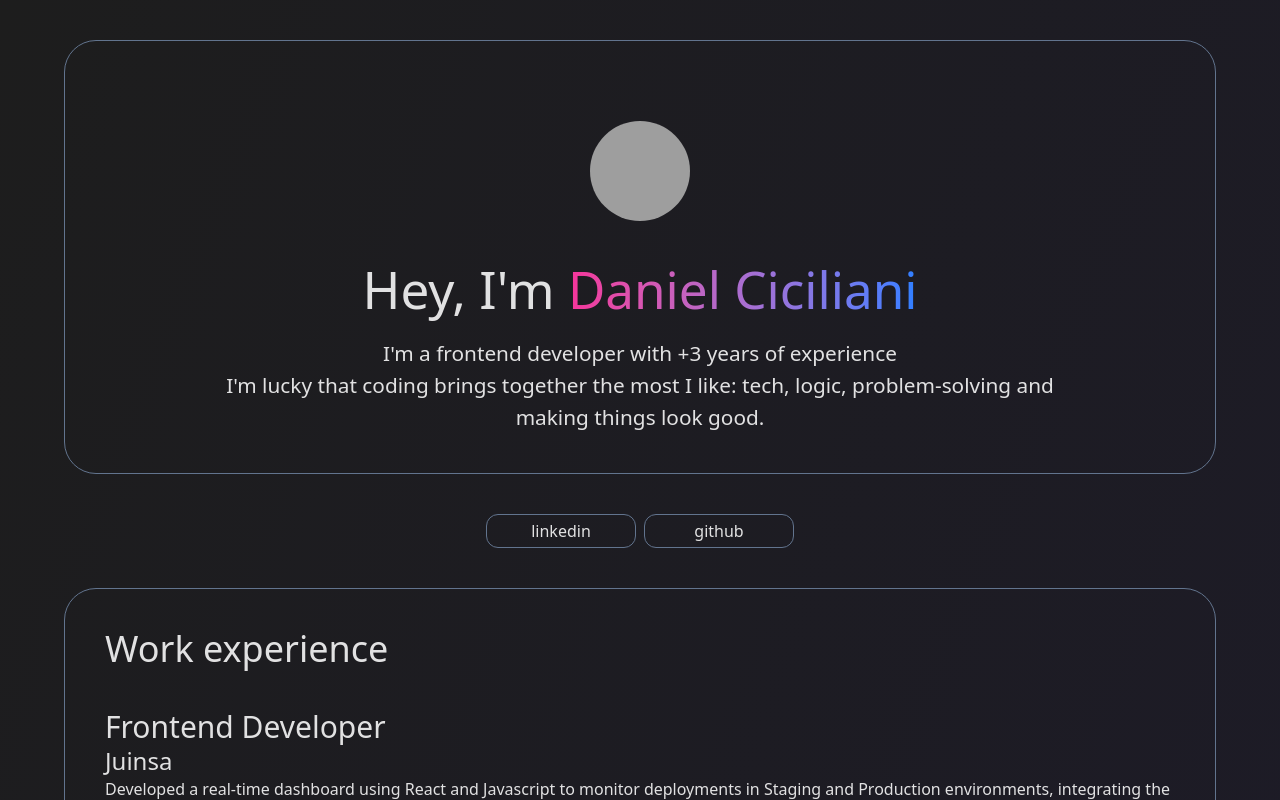
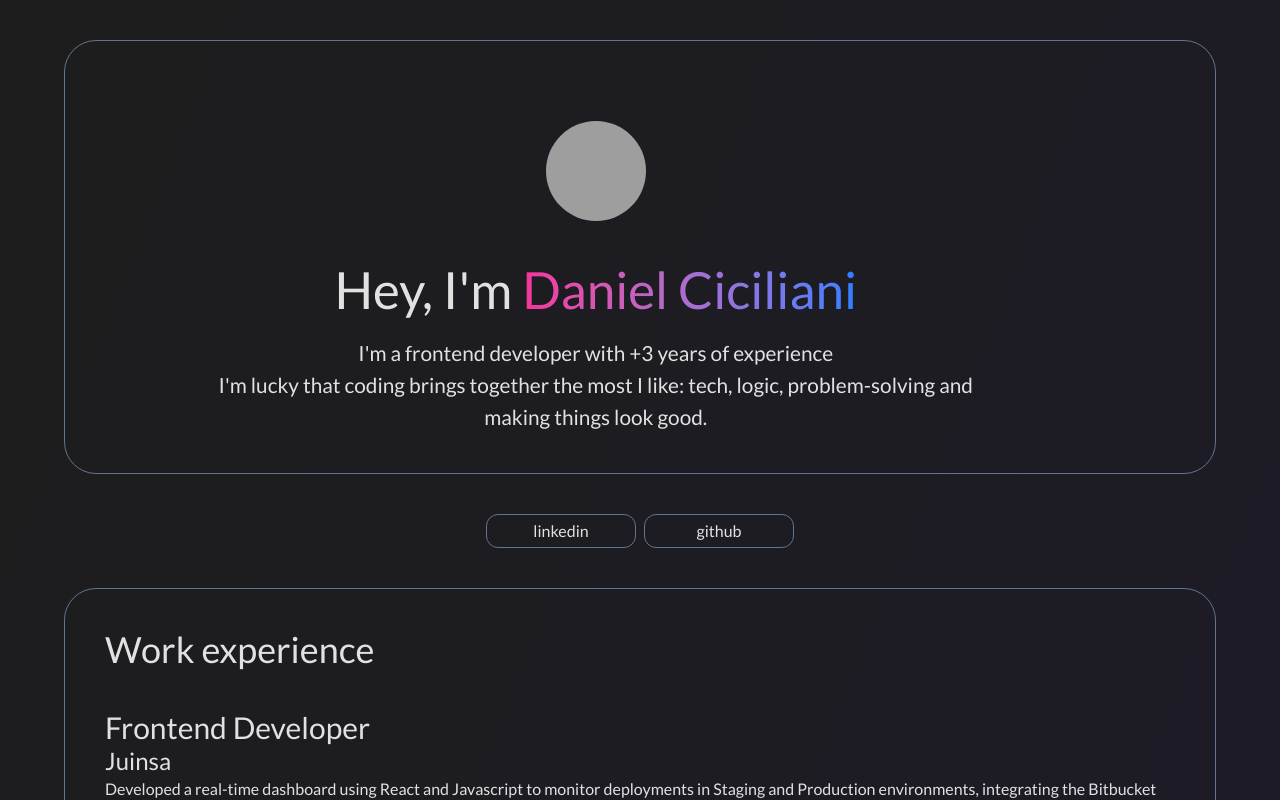
Before and after one commit to danielciciliani/portfolio, a React (Vite) app: page / in a window 1280 px wide. Shown: the top 800 px of the page. Built offline with nearby package versions, Linux system fonts and the light colour scheme; grey boxes are pictures that could not be loaded.

Commit message:
styles: add lato font to project

```diff
--- a/index.html
+++ b/index.html
@@ -3,6 +3,9 @@
   <head>
     <meta charset="UTF-8" />
     <link rel="icon" type="image/svg+xml" href="/vite.svg" />
+    <link rel="preconnect" href="https://fonts.googleapis.com">
+  <link rel="preconnect" href="https://fonts.gstatic.com" crossorigin>
+  <link href="https://fonts.googleapis.com/css2?family=Lato:ital,wght@0,100;0,300;0,400;0,700;0,900;1,100;1,300;1,400;1,700;1,900&display=swap" rel="stylesheet">
     <meta name="viewport" content="width=device-width, initial-scale=1.0" />
     <title>Daniel Ciciliani</title>
   </head>
--- a/src/index.css
+++ b/src/index.css
@@ -1,14 +1,16 @@
+@import url('https://fonts.googleapis.com/css2?family=Lato:ital,wght@0,100;0,300;0,400;0,700;0,900;1,100;1,300;1,400;1,700;1,900&display=swap');
 @import "tailwindcss";
 
+body {
+  font-family: 'Lato', sans-serif;
+}
+
 :root {
-  font-family: system-ui, Avenir, Helvetica, Arial, sans-serif;
   line-height: 1.5;
   font-weight: 400;
-
   color-scheme: light dark;
   color: rgba(255, 255, 255, 0.87);
   background-color: #242424;
-
   font-synthesis: none;
   text-rendering: optimizeLegibility;
   -webkit-font-smoothing: antialiased;
```
